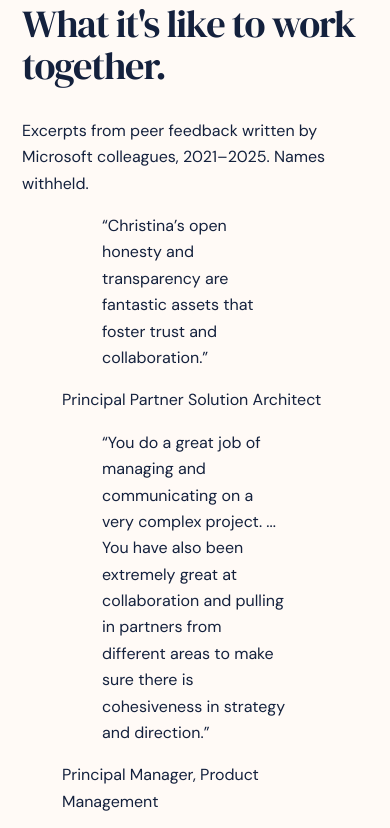
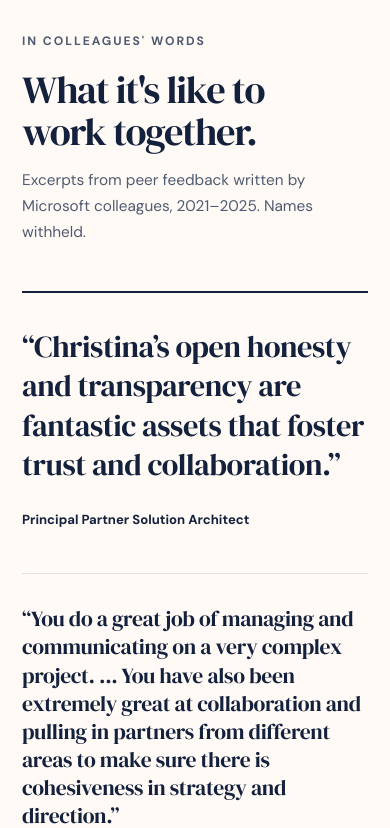
Before and after one commit to csgreen/portfolio, a plain HTML site: page index.html in a window 390 px wide. Shown: the part 5106-5934 px from the top of the page. Drawn offline with Linux system fonts and the light colour scheme.

Commit message:
Style peer testimonials with warm editorial typography and responsive layout

```diff
--- a/homepage.css
+++ b/homepage.css
@@ -76,3 +76,19 @@ nav .header-contact{background:transparent!important;color:var(--navy)!important
 .contact-section h2 em{color:#fff!important}
 footer .shell{color:#d6dbe5}
 @media(max-width:620px){.header-inner{flex-direction:row;align-items:center;gap:12px}.wordmark{font-size:1.32rem}nav{flex-wrap:nowrap;gap:12px}nav a{font-size:.76rem;white-space:nowrap}.hero h1{text-wrap:balance}}
+
+/* Colleague feedback: editorial proof, not testimonial cards */
+.voices-section{padding:98px 0 105px;background:var(--bg);border-top:1px solid var(--line)}
+.voices-heading{display:grid;grid-template-columns:minmax(0,1.2fr) minmax(230px,.55fr);align-items:end;gap:8%;margin-bottom:40px}
+.voices-heading h2{max-width:680px;margin:0;text-wrap:balance}
+.voices-heading>p{color:var(--muted);max-width:330px;font-size:.96rem;line-height:1.7}
+.voices-section figure{margin:0}
+.voices-section blockquote{font-family:'DM Serif Display',Georgia,serif;font-weight:400;line-height:1.3;letter-spacing:-.015em;margin:0;color:var(--navy)}
+.voices-section figcaption{font-size:.82rem;font-weight:700;color:var(--navy);margin-top:24px}
+.voices-section figcaption span{font-weight:400;color:var(--muted)}
+.voice-feature{padding:34px 0 43px;border-top:2px solid var(--navy);border-bottom:1px solid var(--line)}
+.voice-feature blockquote{font-size:clamp(2rem,3.35vw,3.4rem);max-width:850px}
+.voices-grid{display:grid;grid-template-columns:repeat(2,minmax(0,1fr));gap:0 55px}
+.voices-grid figure{padding:31px 0 32px;border-bottom:1px solid var(--line);display:flex;flex-direction:column;justify-content:space-between}
+.voices-grid blockquote{font-size:clamp(1.2rem,1.75vw,1.6rem)}
+@media(max-width:620px){.voices-section{padding:65px 0}.voices-heading{grid-template-columns:1fr;gap:15px;margin-bottom:30px}.voices-grid{grid-template-columns:1fr}.voice-feature blockquote{font-size:clamp(1.9rem,7.3vw,2.5rem)}.voices-grid blockquote{font-size:1.35rem}}
```
